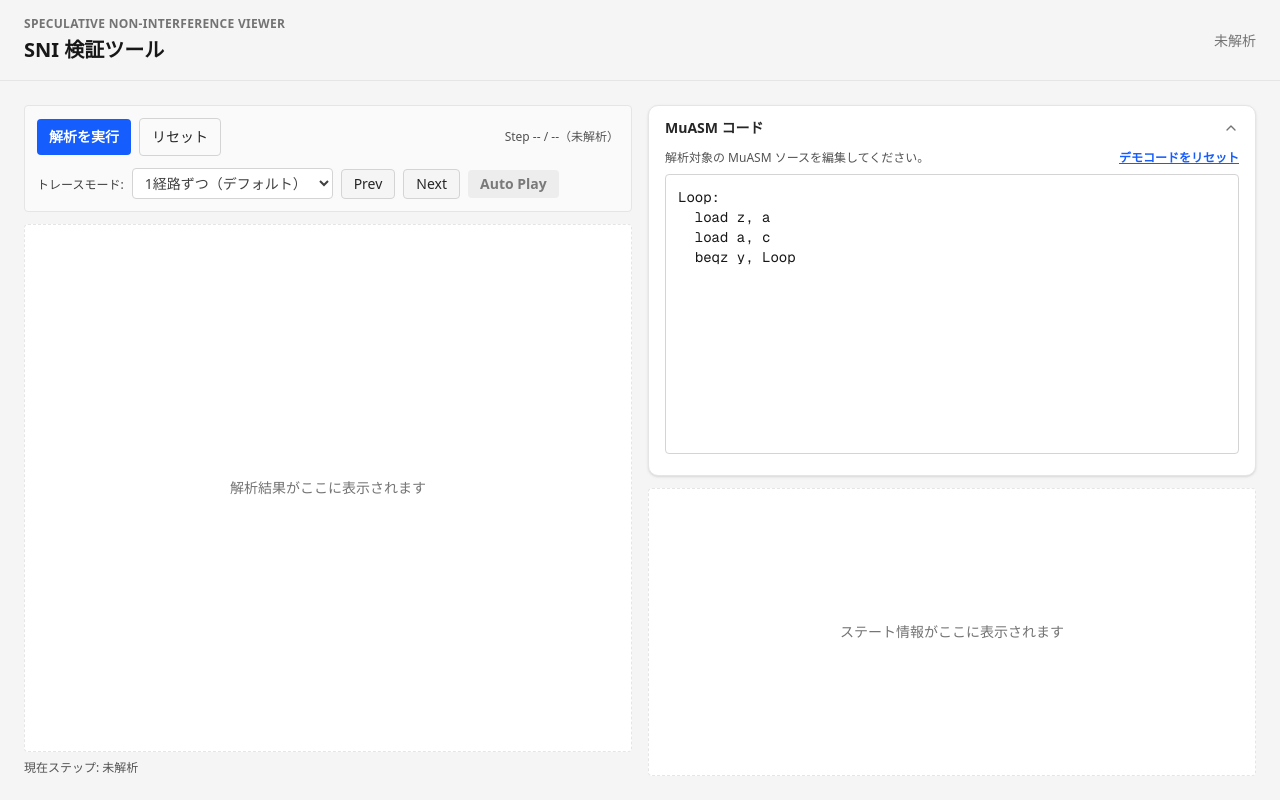
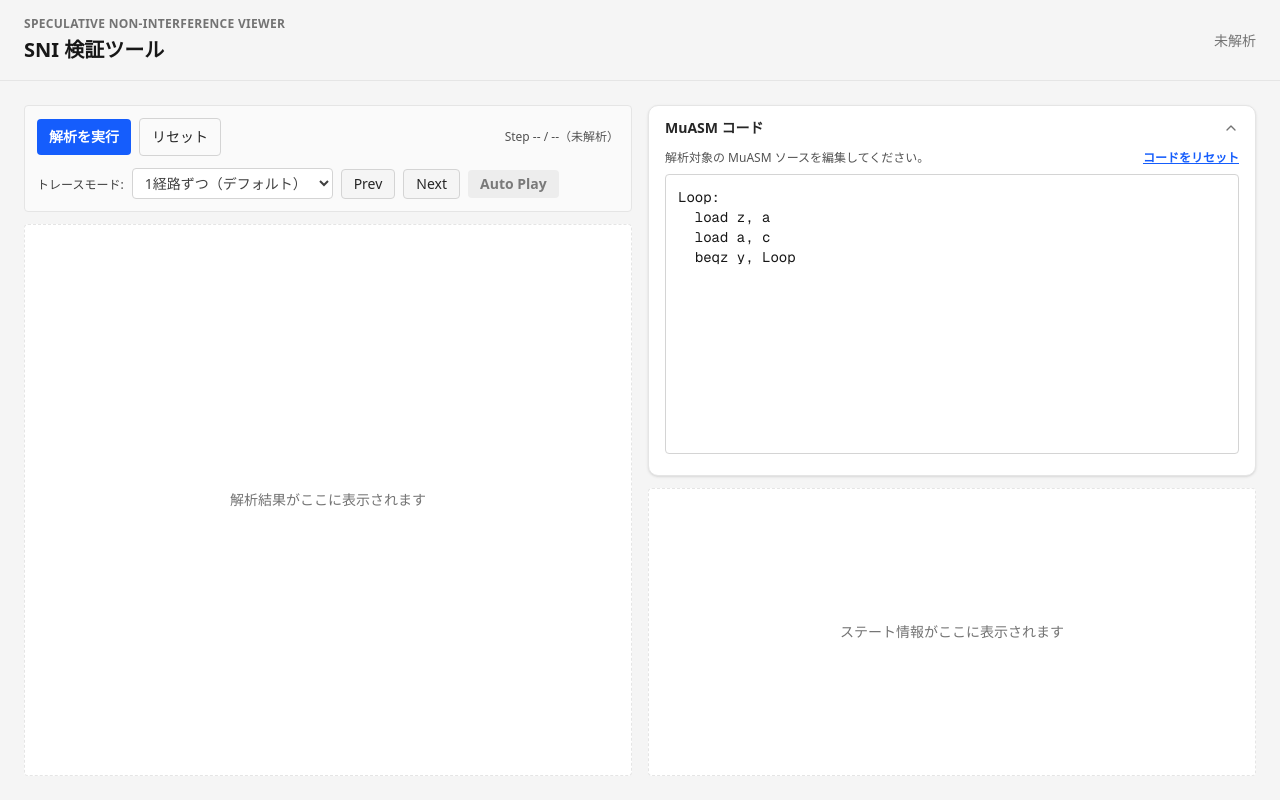
Before and after one commit to taisii/SNI-visualizer, a Next.js app: page / in a window 1280 px wide. Built offline with nearby package versions, Linux system fonts and the light colour scheme.

Commit message:
chore: Remove current step display and update code reset button text.

```diff
--- a/app/(analysis)/features/editor/CodeEditor.tsx
+++ b/app/(analysis)/features/editor/CodeEditor.tsx
@@ -37,7 +37,7 @@ export function CodeEditor({ value, onChange }: Props) {
               type="button"
               onClick={() => onChange(DEFAULT_CODE)}
             >
-              デモコードをリセット
+              コードをリセット
             </button>
           </div>
           <textarea
--- a/app/(analysis)/page.tsx
+++ b/app/(analysis)/page.tsx
@@ -126,9 +126,7 @@ export default function Home() {
               graph={result?.graph ?? null}
               activeNodeId={activeStep?.nodeId ?? null}
             />
-            <div className="text-xs text-neutral-600">
-              現在ステップ: {activeStep ? activeStep.description : "未解析"}
-            </div>
+
           </div>
         </section>
 
```
